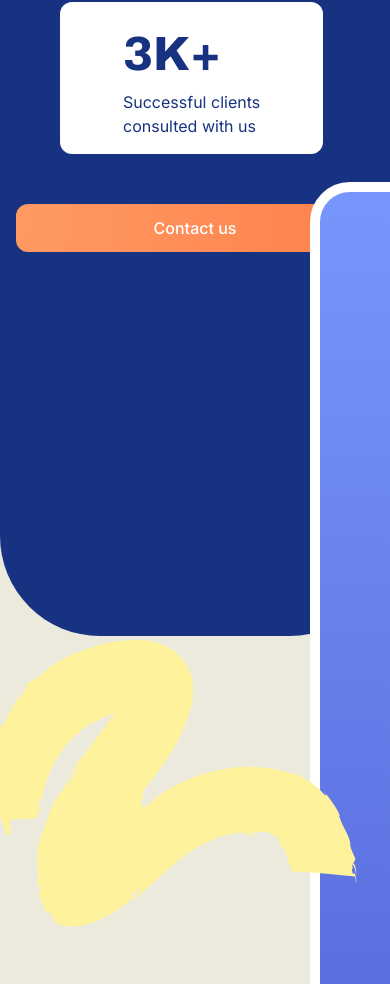
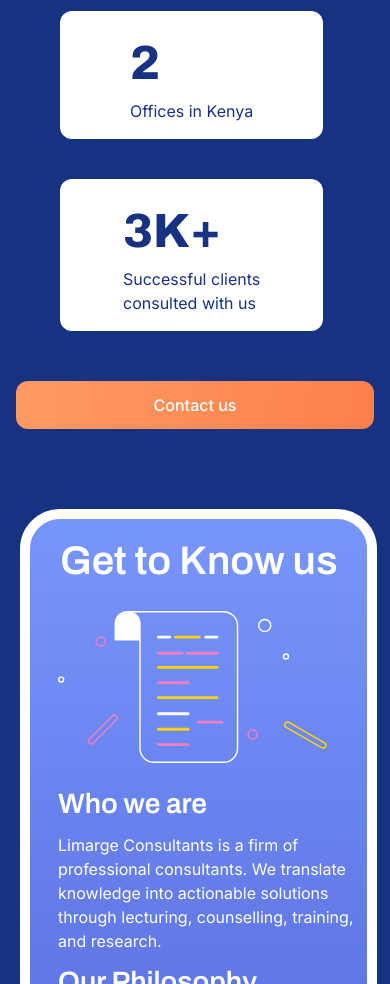
Before and after one commit to almondkiruthu/Limarge, a React (Vite) app in the folder client/: page / in a window 390 px wide. Shown: the part 3785-4769 px from the top of the page. Built offline with nearby package versions, Linux system fonts and the light colour scheme.

Commit message:
Made the about us section respoonsive

```diff
--- a/client/src/components/Aboutus.tsx
+++ b/client/src/components/Aboutus.tsx
@@ -1,15 +1,19 @@
 const Aboutus = () => {
   return (
     <>
-      <div className="knowus-card rounded-[40px] z-40 absolute left-[310px] p-32 top-[800px]">
+      <div className="knowus-card rounded-[40px] z-10 absolute left-[20px] lg:left-[310px] p-3 lg:p-32 top-[950px] lg:top-[800px]">
         <div>
-          <p className="text-white font-archivo text-[58px] font-semibold">
+          <p className="text-white font-archivo text-center lg:text-start text-[40px] lg:text-[58px] font-semibold">
             Get to Know us
           </p>
         </div>
-        <div className="flex">
-          <div className="pt-[60px]">
-            <img src="/Aboutus/Note.svg" alt="Aboutus" />
+        <div className=" lg:flex">
+          <div className="p-5 lg:p-0 lg:pt-[60px] pl-4">
+            <img
+              src="/Aboutus/Note.svg"
+              alt="Aboutus"
+              className="h-[152.57px] lg:h-[100%]"
+            />
           </div>
 
           <div className="flex-col pl-4">
@@ -37,7 +41,7 @@ const Aboutus = () => {
             </div>
           </div>
 
-          <div className="flex-col pl-8">
+          <div className="flex-col pl-4 lg:pl-8">
             <div className="text-white">
               <p className="font-archivo font-semibold text-[28px] pb-2">
                 Our Mission
--- a/client/src/components/Services.tsx
+++ b/client/src/components/Services.tsx
@@ -10,7 +10,7 @@ const Services = () => {
           </h2>
         </div>
         <Servicecards />
-        <div className="hidden lg:visible lg:absolute lg:right-[300px] lg:top-4">
+        <div className=" lg:visible lg:absolute lg:right-[300px] lg:top-4">
           <img src="/Servicesassets/Star.svg" alt="star" />
         </div>
         <div className="font-inter pt-[50px] lg:pt-20 text-center px-4">
--- a/client/src/components/Stories.tsx
+++ b/client/src/components/Stories.tsx
@@ -3,7 +3,7 @@ import Aboutus from "./Aboutus";
 const Stories = () => {
   return (
     <>
-      <div className="bg-customBlue pb-96 relative rounded-b-[100px]">
+      <div className="bg-customBlue pb-96 relative rounded-b-[50px]">
         <div className="text-center pt-[100px]">
           <h2 className="text-white font-archivo font-semibold text-[40px] lg:text-[58px]">
             Years of strategic <br /> consulting expertise
@@ -56,7 +56,7 @@ const Stories = () => {
           </button>
         </div>
         <Aboutus />
-        <div className="absolute left-0 top-[1250px] z-50 vibrant-ribbon">
+        <div className="invisible lg:visible lg:absolute lg:left-0 lg:top-[1250px] z-50 vibrant-ribbon">
           <img src="/Aboutus/Vibrantribbon.svg" alt="Line" />
         </div>
         {/* <div className="absolute right-[75px] top-[1250px] z-50 vibrant-ribbon1">
```
